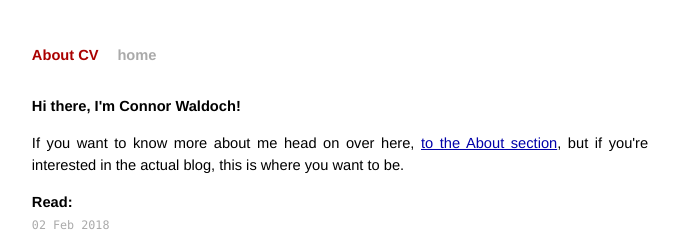
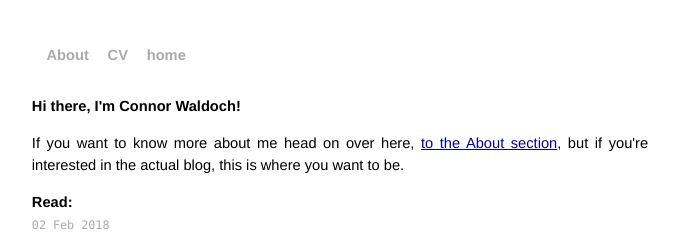
Before and after one commit to cwaldoch/cwaldoch.github.io, a Jekyll site: the page built from index.html, in a window 1280 px wide. Shown: the top 239 px of the page, without its empty margins (300-979 px from the left). Built offline with Jekyll 4.4.1, drawn with Linux system fonts in a browser that asks for light colours.

Commit message:
Update default.html

```diff
--- a/_layouts/default.html
+++ b/_layouts/default.html
@@ -26,8 +26,8 @@ var WRInitTime=(new Date()).getTime();
 
 <div class="site">
   <div class="title">
-	<a href="/about">About</a>
-	<a href="/CV">CV</a>
+	<a class="extra" href="/about">About</a>
+	<a class="extra" href="/CV">CV</a>
     <a class="extra" href="/">home</a>
   </div>
 
```
